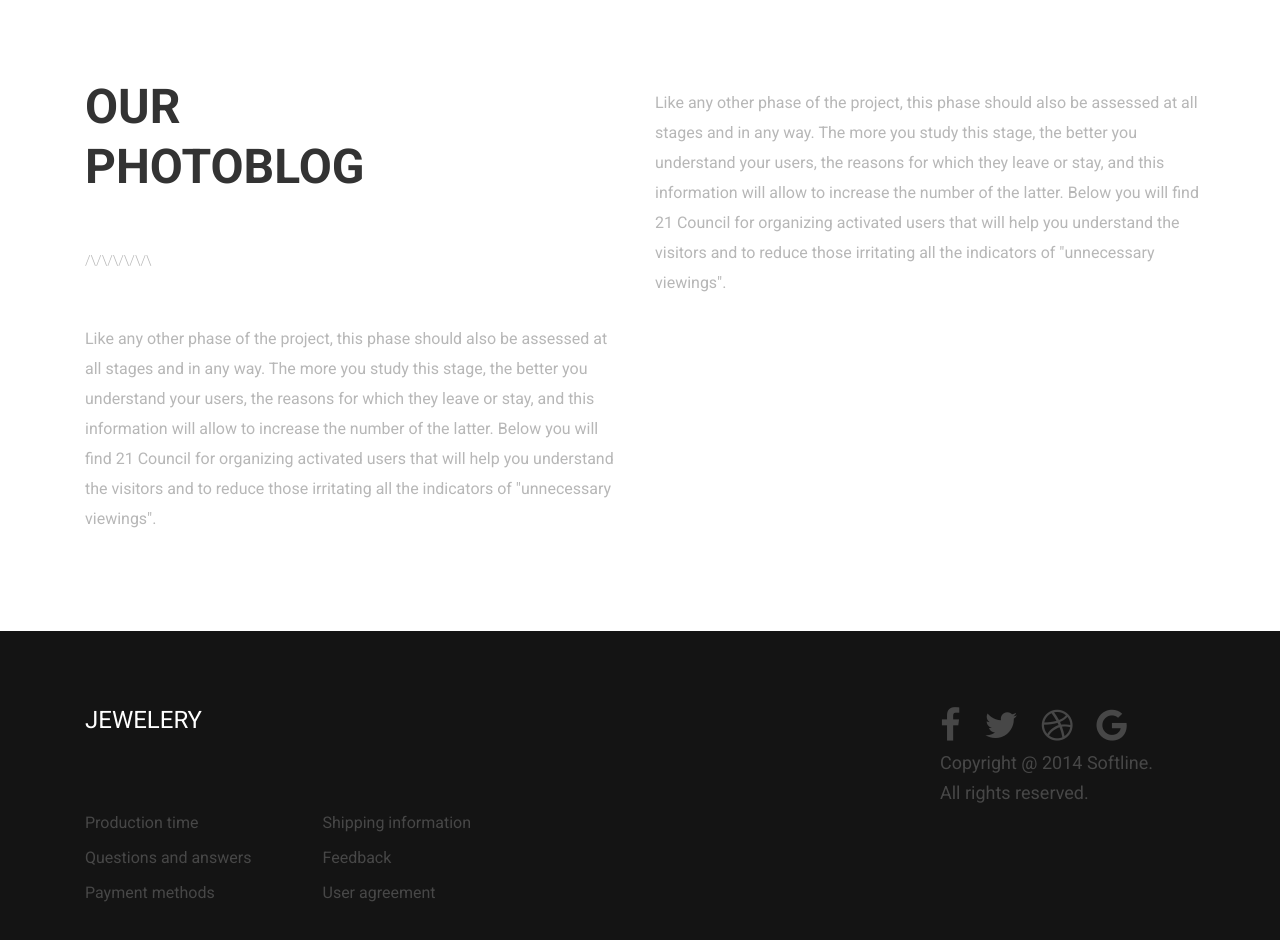
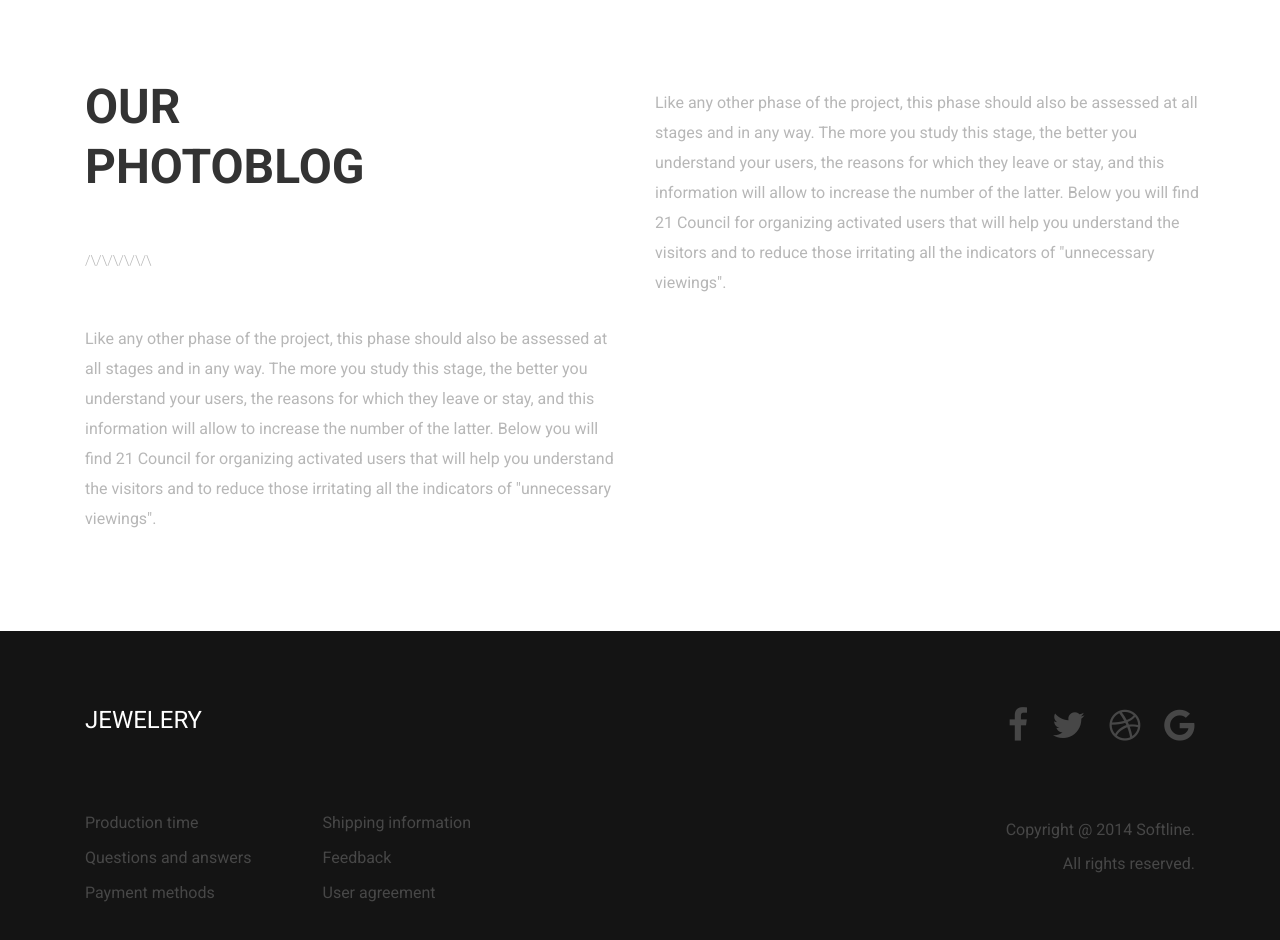
Before and after one commit to sheez44/jewelery-template, a website: page index.html in a window 1280 px wide. Shown: the part 4736-5676 px from the top of the page. Drawn offline with nearby package versions, Linux system fonts and the light colour scheme.

Commit message:
fix footer, static template finished

```diff
--- a/assets/less/slices/config.less
+++ b/assets/less/slices/config.less
@@ -12,6 +12,8 @@
 @Alizarin_Crimson: #e92121;
 @Cod_Gray: #141414;
 @Alabaster: #FAF9F9;
+
+@red-accent: @Alizarin_Crimson;
 
 // header
 @jumbotron-header-height: 800px;
@@ -44,4 +46,4 @@
 @bg-footer: @Cod_Gray;
 
 // custom icons
-@bg-icon-comment-default: @Alizarin_Crimson;
+@bg-icon-comment-default: @red-accent;
--- a/assets/less/slices/footer.less
+++ b/assets/less/slices/footer.less
@@ -21,4 +21,9 @@ footer {
 			font-size: 16px;
 		}
 	}
+	&__copyright {
+		text-align: right;
+		font-size: 16px;
+		line-height: 24px;
+	}
 }
--- a/assets/less/slices/main.less
+++ b/assets/less/slices/main.less
@@ -249,6 +249,10 @@ span[icon] {
 }
 
 .social {
+	&__list {
+		margin-bottom: 75px;
+		text-align: right;
+	}
 	&__listitem {
 		display: inline;
 		font-size: 36px;
@@ -259,10 +263,11 @@ span[icon] {
 			margin-right: 0;
 		}
 		> a {
-		color: @footer-color;
+			color: @footer-color;
+			transition: color 0.7s ease-out;
+			&:hover {
+				color: @red-accent;
+			}
 		}
 	}
-	h4 {
-			text-align: right;
-	}
 }
--- a/index.html
+++ b/index.html
@@ -334,8 +334,8 @@
             <li class="social__listitem "><a href="#"><span class="fa fa-google"></span></a></li>
           </ul>
 
-          <h4>Copyright @ 2014 Softline.</h4>
-          <h4>All rights reserved.</h4>
+          <h4 class="footer__copyright">Copyright @ 2014 Softline.</h4>
+          <h4 class="footer__copyright">All rights reserved.</h4>
         </div>
       </div>
     </footer>
```
Also changed, not shown: build/style.css.
